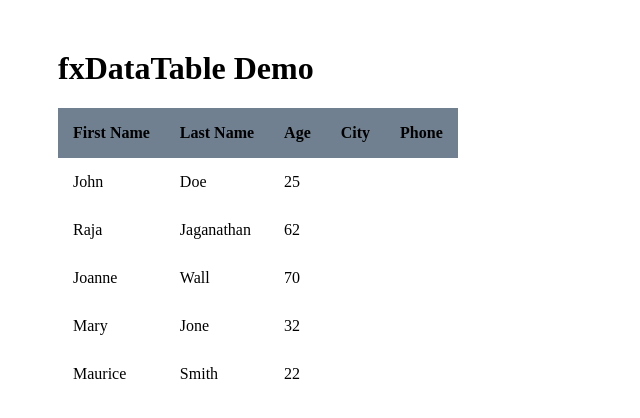
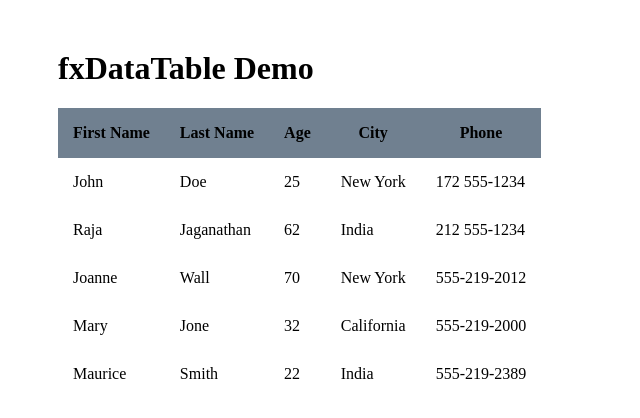
Before and after one commit to RajaJaganathan/fxdatatable, an Angular app: page / in a window 1280 px wide. Shown: the top 418 px of the page, without its empty margins (0-640 px from the left). Built offline with nearby package versions, Linux system fonts and the light colour scheme.

Commit message:
getValByPath method added for eval express to get nested value by string path

```diff
--- a/src/app/fxdatatable/fxdatatable.component.html
+++ b/src/app/fxdatatable/fxdatatable.component.html
@@ -9,7 +9,7 @@
   <tbody class="fx-datatable__body">
     <tr *ngFor="let item of dataProvider" class="fx-datatable__body--row">
       <td *ngFor="let column of columns" class="fx-datatable__body--cell">
-        {{ item[column.dataField] }}
+        {{ getValueBy(item, column.dataField) }}
       </td>
     </tr>
   </tbody>
--- a/src/app/fxdatatable/fxdatatable.component.ts
+++ b/src/app/fxdatatable/fxdatatable.component.ts
@@ -15,4 +15,19 @@ export class FxDataTableComponent implements OnInit {
   ngOnInit() {
   }
 
+  getValueBy = function(o, s) {
+    s = s.replace(/\[(\w+)\]/g, '.$1'); // convert indexes to properties
+    s = s.replace(/^\./, '');           // strip a leading dot
+    var a = s.split('.');
+    for (var i = 0, n = a.length; i < n; ++i) {
+        var k = a[i];
+        if (k in o) {
+            o = o[k];
+        } else {
+            return;
+        }
+    }
+    return o;
 }
+
+}
```
